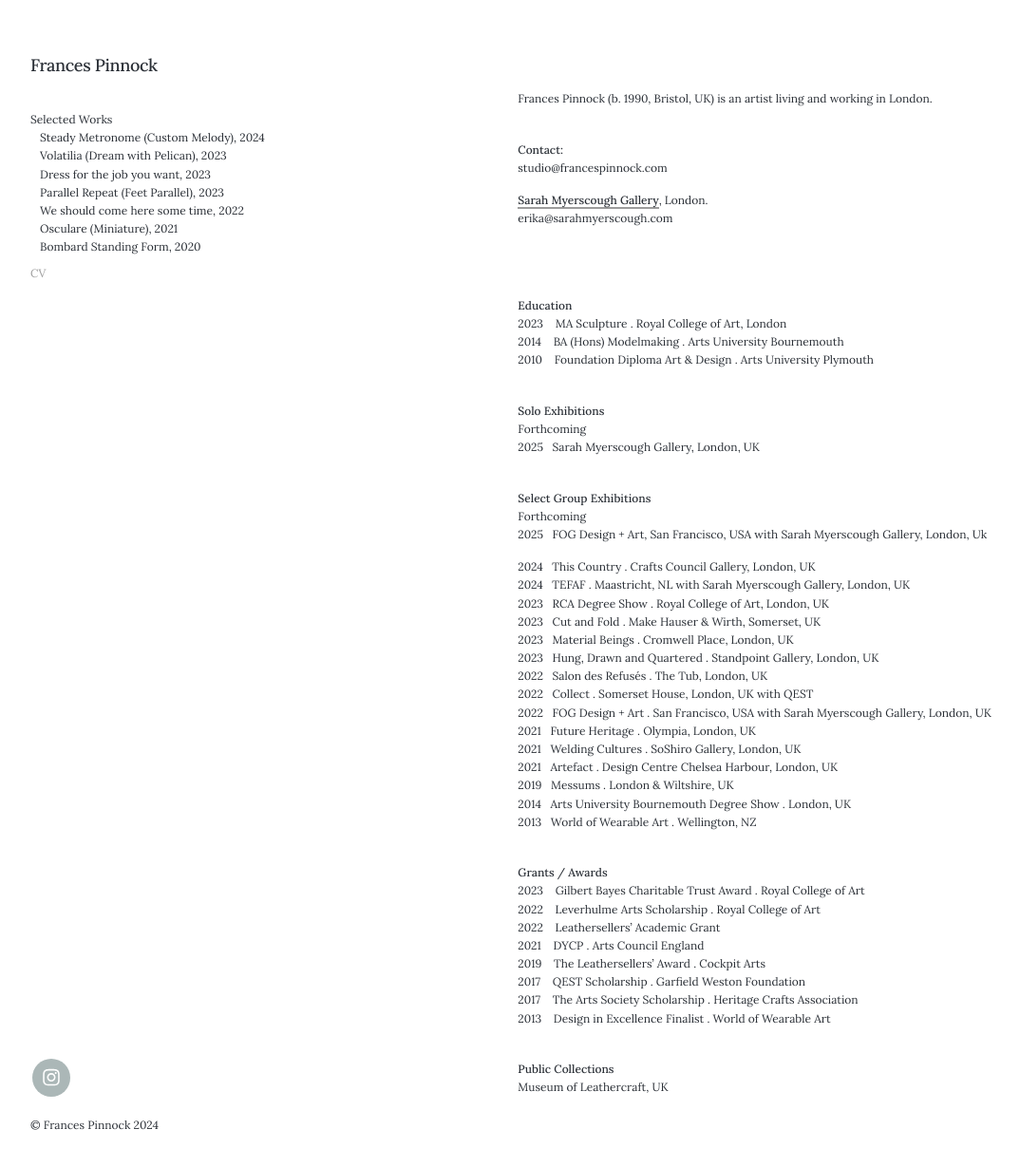
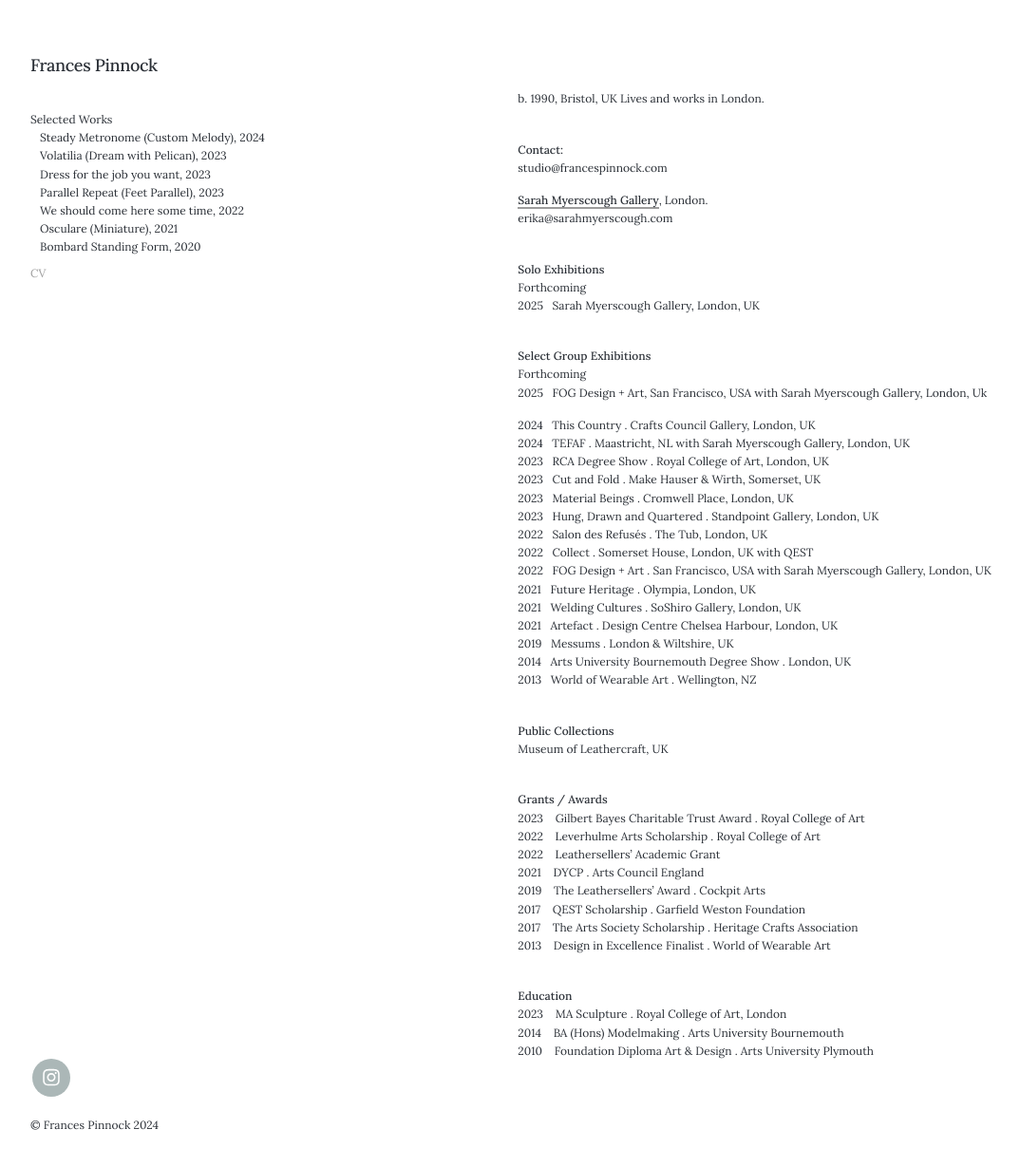
Before and after one commit to francespinnock/francespinnock.github.io, a Jekyll site: the page built from _pages/cv.md, in a window 1280 px wide and 1234 px high. Shown: the top 1229 px of the window at 95% size, without its empty margins (28-1102 px from the left). Built offline with Jekyll 4.4.1, drawn with Linux system fonts in a browser that asks for light colours; nearby versions of some CDN libraries; some web fonts are replaced.

Commit message:
Update cv.md

```diff
--- a/_pages/cv.md
+++ b/_pages/cv.md
@@ -6,7 +6,8 @@ description: Frances Pinnock - CV
 
 <br />
 
-Frances Pinnock (b. 1990, Bristol, UK) is an artist living and working in London.
+b. 1990, Bristol, UK
+Lives and works in London.
 <br />
 
 **Contact:**
@@ -15,13 +16,7 @@ studio@francespinnock.com
 [Sarah Myerscough Gallery](https://www.sarahmyerscough.com/artists/151-frances-pinnock/), London.
 erika@sarahmyerscough.com
 <br />
-<br />
 
-**Education**
-2023&nbsp;&nbsp;&nbsp; MA Sculpture . Royal College of Art, London
-2014&nbsp;&nbsp;&nbsp; BA (Hons) Modelmaking . Arts University Bournemouth
-2010&nbsp;&nbsp;&nbsp; Foundation Diploma Art & Design . Arts University Plymouth
-<br />
 
 **Solo Exhibitions**
 Forthcoming
@@ -49,6 +44,10 @@ Forthcoming
 2013&nbsp;&nbsp;&nbsp;World of Wearable Art . Wellington, NZ
 <br />
 
+**Public Collections**
+Museum of Leathercraft, UK
+<br />
+
 **Grants / Awards**
 2023&nbsp;&nbsp;&nbsp; Gilbert Bayes Charitable Trust Award . Royal College of Art
 2022&nbsp;&nbsp;&nbsp; Leverhulme Arts Scholarship . Royal College of Art
```
Also changed, not shown: other parts of _pages/cv.md (+4 -2 lines).
